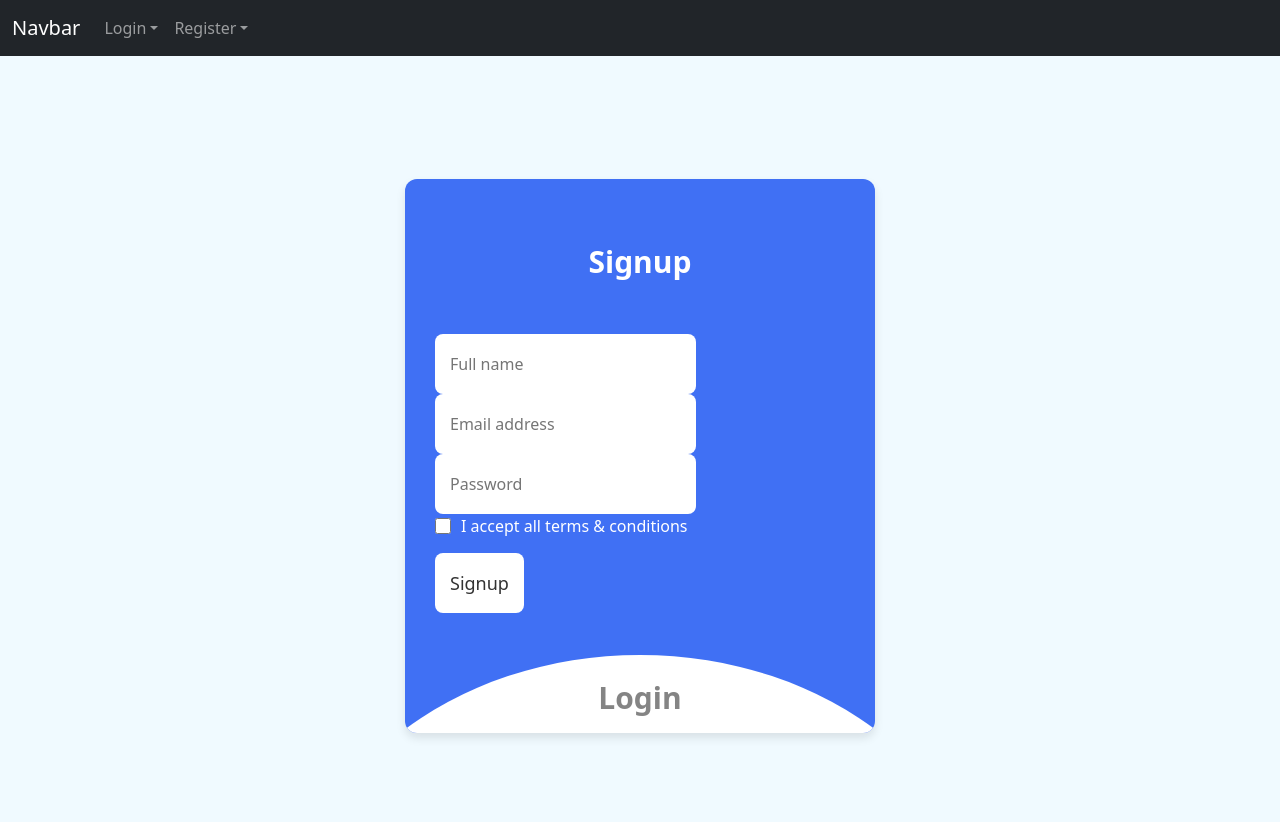
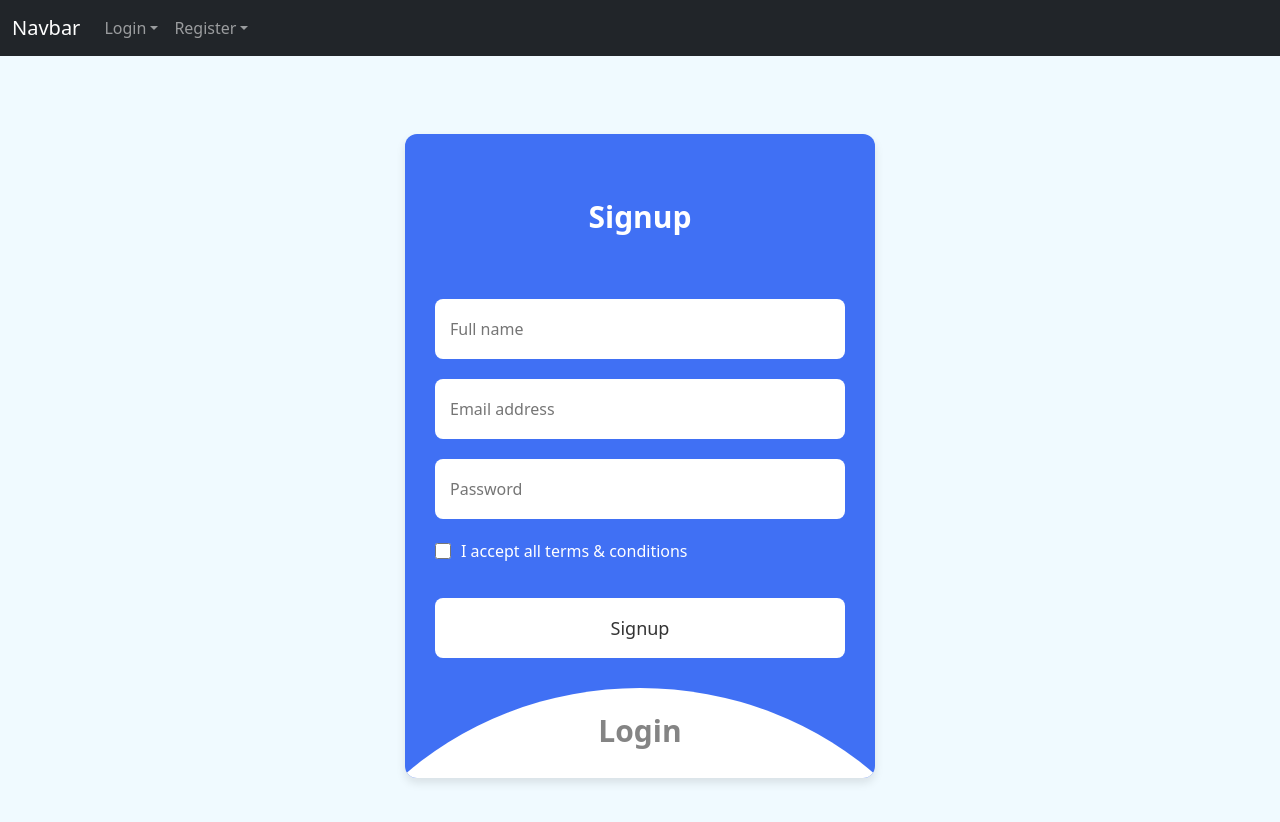
Before and after one commit to atultingre/react-forms, a React (Create React App) app: page /login11 in a window 1280 px wide. Shown: the top 822 px of the page. Built offline with nearby package versions, Linux system fonts and the light colour scheme; a web font is replaced by a local one.

Commit message:
Login11 css fixed

```diff
--- a/src/Components/Login/Login11/Login11.css
+++ b/src/Components/Login/Login11/Login11.css
@@ -100,20 +100,20 @@
     box-shadow: 0 1px 0 #ddd;
 }
 
-.login11-form .checkbox {
+.login11-form .login11-checkbox {
     display: flex;
     align-items: center;
     gap: 10px;
 }
 
-.checkbox .login11-input[type="checkbox"] {
+.login11-checkbox .login11-input[type="checkbox"] {
     height: 16px;
     width: 16px;
     accent-color: #fff;
     cursor: pointer;
 }
 
-.login11-form .checkbox label {
+.login11-form .login11-checkbox .login11-label {
     cursor: pointer;
     color: #fff;
 }
--- a/src/Components/Login/Login11/Login11.js
+++ b/src/Components/Login/Login11/Login11.js
@@ -1,27 +1,31 @@
-import React, { useEffect } from 'react';
-import { Link } from 'react-router-dom';
-import './Login11.css';
+import React, { useEffect } from "react";
+import { Link } from "react-router-dom";
+import "./Login11.css";
 
 const Login11 = () => {
   useEffect(() => {
-    const wrapper = document.querySelector('.login11-wrapper');
-    const signupHeader = document.querySelector('.login11-signup .login11-header');
-    const loginHeader = document.querySelector('.login11-login .login11-header');
+    const wrapper = document.querySelector(".login11-wrapper");
+    const signupHeader = document.querySelector(
+      ".login11-signup .login11-header"
+    );
+    const loginHeader = document.querySelector(
+      ".login11-login .login11-header"
+    );
 
     const handleLoginClick = () => {
-      wrapper.classList.add('active');
+      wrapper.classList.add("active");
     };
 
     const handleSignupClick = () => {
-      wrapper.classList.remove('active');
+      wrapper.classList.remove("active");
     };
 
-    loginHeader.addEventListener('click', handleLoginClick);
-    signupHeader.addEventListener('click', handleSignupClick);
+    loginHeader.addEventListener("click", handleLoginClick);
+    signupHeader.addEventListener("click", handleSignupClick);
 
     return () => {
-      loginHeader.removeEventListener('click', handleLoginClick);
-      signupHeader.removeEventListener('click', handleSignupClick);
+      loginHeader.removeEventListener("click", handleLoginClick);
+      signupHeader.removeEventListener("click", handleSignupClick);
     };
   }, []);
 
@@ -30,24 +34,55 @@ const Login11 = () => {
       <section className="login11-wrapper">
         <div className="login11-form login11-signup">
           <header className="login11-header">Signup</header>
-          <form action="#" className='.login11-form'>
-            <input className='login11-input' type="text" placeholder="Full name" required />
-            <input className='login11-input' type="text" placeholder="Email address" required />
-            <input className='login11-input' type="password" placeholder="Password" required />
-            <div className="checkbox">
-              <input className='login11-input' type="checkbox" id="signupCheck" />
-              <label className='.login11-label' htmlFor="signupCheck">I accept all terms & conditions</label>
+          <form action="#" className="login11-form">
+            <input
+              className="login11-input"
+              type="text"
+              placeholder="Full name"
+              required
+            />
+            <input
+              className="login11-input"
+              type="text"
+              placeholder="Email address"
+              required
+            />
+            <input
+              className="login11-input"
+              type="password"
+              placeholder="Password"
+              required
+            />
+            <div className="login11-checkbox">
+              <input
+                className="login11-input"
+                type="checkbox"
+                id="signupCheck"
+              />
+              <label className="login11-label" htmlFor="signupCheck">
+                I accept all terms & conditions
+              </label>
             </div>
-            <input className='login11-input' type="submit" value="Signup" />
+            <input className="login11-input" type="submit" value="Signup" />
           </form>
         </div>
         <div className="login11-form login11-login">
           <header className="login11-header">Login</header>
-          <form action="#" className='.login11-form'>
-            <input className='login11-input' type="text" placeholder="Email address" required />
-            <input className='login11-input' type="password" placeholder="Password" required />
+          <form action="#" className="login11-form">
+            <input
+              className="login11-input"
+              type="text"
+              placeholder="Email address"
+              required
+            />
+            <input
+              className="login11-input"
+              type="password"
+              placeholder="Password"
+              required
+            />
             <Link to="#">Forgot password?</Link>
-            <input className='login11-input' type="submit" value="Login" />
+            <input className="login11-input" type="submit" value="Login" />
           </form>
         </div>
       </section>
```
